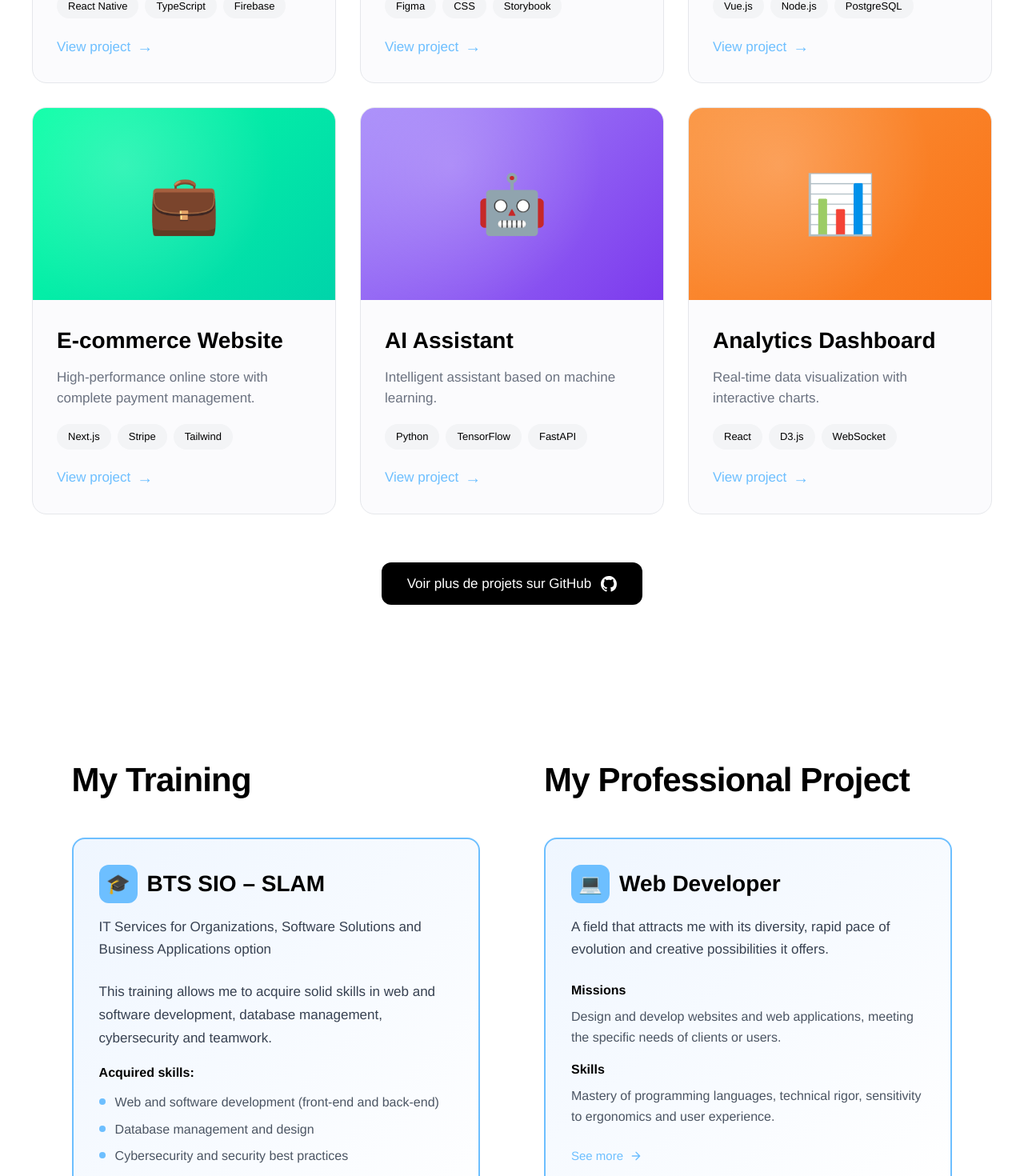
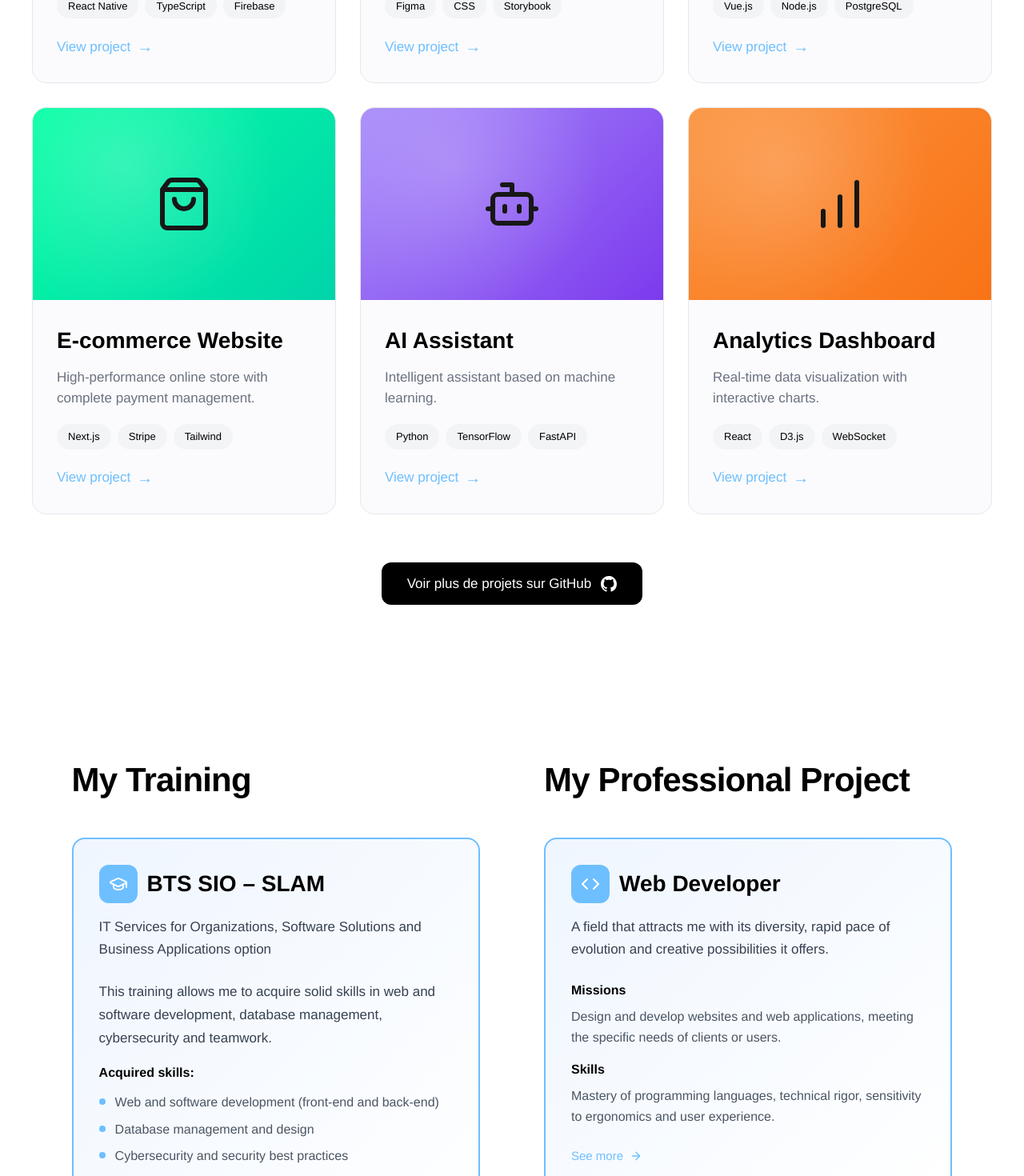
Before and after one commit to rabarijoy/portfolio, a Next.js app: page /en in a window 1280 px wide. Shown: the part 3800-5270 px from the top of the page at 80% size. Built offline with nearby package versions, Linux system fonts and the light colour scheme.

Commit message:
refactor(icons): replace all emojis with lucide-react icons across all components

```diff
--- a/components/Footer.tsx
+++ b/components/Footer.tsx
@@ -1,16 +1,17 @@
 'use client';
 
 import { useTranslations } from 'next-intl';
+import { Github, Linkedin, Mail, LucideIcon } from 'lucide-react';
 import { Container } from './ui/Container';
 
 export function Footer() {
   const t = useTranslations('common');
   const currentYear = new Date().getFullYear();
 
-  const socialLinks = [
-    { name: 'GitHub', href: '#', icon: '🔗' },
-    { name: 'LinkedIn', href: '#', icon: '💼' },
-    { name: 'Email', href: 'mailto:rabarijaonajoy@gmail.com', icon: '✉️' },
+  const socialLinks: { name: string; href: string; icon: LucideIcon }[] = [
+    { name: 'GitHub', href: '#', icon: Github },
+    { name: 'LinkedIn', href: '#', icon: Linkedin },
+    { name: 'Email', href: 'mailto:rabarijaonajoy@gmail.com', icon: Mail },
   ];
 
   return (
@@ -56,16 +57,19 @@ export function Footer() {
           <div>
             <h4 className="text-white font-semibold mb-4">Restons connectés</h4>
             <div className="flex gap-4">
-              {socialLinks.map((link) => (
+              {socialLinks.map((link) => {
+                const IconComponent = link.icon;
+                return (
                   <a
                     key={link.name}
                     href={link.href}
-                  className="w-10 h-10 flex items-center justify-center bg-gray-800 hover:bg-gray-700 rounded-lg transition-colors text-xl"
+                    className="w-10 h-10 flex items-center justify-center bg-gray-800 hover:bg-gray-700 rounded-lg transition-colors"
                     aria-label={link.name}
                   >
-                  {link.icon}
+                    <IconComponent size={20} className="text-gray-300" />
                   </a>
-              ))}
+                );
+              })}
             </div>
           </div>
         </div>
--- a/components/sections/Contact.tsx
+++ b/components/sections/Contact.tsx
@@ -3,6 +3,7 @@
 import { useState } from 'react';
 import { motion } from 'framer-motion';
 import { useTranslations } from 'next-intl';
+import { Briefcase, Link } from 'lucide-react';
 import { Container } from '../ui/Container';
 import { Section } from '../ui/Section';
 import { Button } from '../ui/Button';
@@ -79,8 +80,8 @@ export function Contact() {
                 </div>
 
                 <div className="flex items-start gap-4">
-                  <div className="w-12 h-12 bg-blue-100 rounded-lg flex items-center justify-center text-2xl">
-                    💼
+                  <div className="w-12 h-12 bg-blue-100 rounded-lg flex items-center justify-center">
+                    <Briefcase size={24} className="text-blue-600" />
                   </div>
                   <div>
                     <p className="font-semibold text-gray-900">LinkedIn</p>
@@ -91,8 +92,8 @@ export function Contact() {
                 </div>
 
                 <div className="flex items-start gap-4">
-                  <div className="w-12 h-12 bg-blue-100 rounded-lg flex items-center justify-center text-2xl">
-                    🔗
+                  <div className="w-12 h-12 bg-blue-100 rounded-lg flex items-center justify-center">
+                    <Link size={24} className="text-blue-600" />
                   </div>
                   <div>
                     <p className="font-semibold text-gray-900">GitHub</p>
--- a/components/sections/Formation.tsx
+++ b/components/sections/Formation.tsx
@@ -2,6 +2,7 @@
 
 import { motion } from 'framer-motion';
 import { useTranslations } from 'next-intl';
+import { GraduationCap, Code } from 'lucide-react';
 import { Section } from '../ui/Section';
 
 export function Formation() {
@@ -28,8 +29,8 @@ export function Formation() {
             <div className="flex flex-col gap-6">
               <div className="bg-gradient-to-br from-blue-50 to-white border-2 border-blue-accent rounded-2xl p-6 lg:p-8">
                 <div className="flex items-center gap-3 mb-4">
-                  <div className="w-12 h-12 rounded-xl bg-blue-accent flex items-center justify-center text-white text-[24px]">
-                    🎓
+                  <div className="w-12 h-12 rounded-xl bg-blue-accent flex items-center justify-center text-white">
+                    <GraduationCap size={24} />
                   </div>
                   <h3 className="font-helvetica font-bold text-[24px] lg:text-[28px] text-black">
                     {t('training.degree.name')}
@@ -104,8 +105,8 @@ export function Formation() {
             <div className="flex flex-col gap-6">
               <div className="bg-gradient-to-br from-blue-50 to-white border-2 border-blue-accent rounded-2xl p-6 lg:p-8">
                 <div className="flex items-center gap-3 mb-4">
-                  <div className="w-12 h-12 rounded-xl bg-blue-accent flex items-center justify-center text-white text-[24px]">
-                    💻
+                  <div className="w-12 h-12 rounded-xl bg-blue-accent flex items-center justify-center text-white">
+                    <Code size={24} />
                   </div>
                   <h3 className="font-helvetica font-bold text-[24px] lg:text-[28px] text-black">
                     {t('careers.main.title')}
--- a/components/sections/Portfolio.tsx
+++ b/components/sections/Portfolio.tsx
@@ -3,6 +3,7 @@
 import { useState } from 'react';
 import { motion } from 'framer-motion';
 import { useTranslations } from 'next-intl';
+import { Smartphone, Palette, Rocket, ShoppingBag, Bot, BarChart, LucideIcon } from 'lucide-react';
 import { Section } from '../ui/Section';
 
 interface Project {
@@ -11,7 +12,7 @@ interface Project {
   description: string;
   tags: string[];
   category: string;
-  emoji: string;
+  icon: LucideIcon;
   gradient: string;
 }
 
@@ -34,7 +35,7 @@ export function Portfolio() {
       description: t('projects.mobile.description'),
       tags: ['React Native', 'TypeScript', 'Firebase'],
       category: 'mobile',
-      emoji: '📱',
+      icon: Smartphone,
       gradient: 'linear-gradient(135deg, #6dbfff 0%, #4a9eff 100%)',
     },
     {
@@ -43,7 +44,7 @@ export function Portfolio() {
       description: t('projects.design.description'),
       tags: ['Figma', 'CSS', 'Storybook'],
       category: 'design',
-      emoji: '🎨',
+      icon: Palette,
       gradient: 'linear-gradient(135deg, #ff6b9d 0%, #c454d0 100%)',
     },
     {
@@ -52,7 +53,7 @@ export function Portfolio() {
       description: t('projects.saas.description'),
       tags: ['Vue.js', 'Node.js', 'PostgreSQL'],
       category: 'web',
-      emoji: '🚀',
+      icon: Rocket,
       gradient: 'linear-gradient(135deg, #ffd166 0%, #ff8c42 100%)',
     },
     {
@@ -61,7 +62,7 @@ export function Portfolio() {
       description: t('projects.ecommerce.description'),
       tags: ['Next.js', 'Stripe', 'Tailwind'],
       category: 'web',
-      emoji: '💼',
+      icon: ShoppingBag,
       gradient: 'linear-gradient(135deg, #06ffa5 0%, #00d4aa 100%)',
     },
     {
@@ -70,7 +71,7 @@ export function Portfolio() {
       description: t('projects.ai.description'),
       tags: ['Python', 'TensorFlow', 'FastAPI'],
       category: 'ai',
-      emoji: '🤖',
+      icon: Bot,
       gradient: 'linear-gradient(135deg, #a78bfa 0%, #7c3aed 100%)',
     },
     {
@@ -79,7 +80,7 @@ export function Portfolio() {
       description: t('projects.analytics.description'),
       tags: ['React', 'D3.js', 'WebSocket'],
       category: 'ai',
-      emoji: '📊',
+      icon: BarChart,
       gradient: 'linear-gradient(135deg, #fb923c 0%, #f97316 100%)',
     },
   ];
@@ -131,11 +132,14 @@ export function Portfolio() {
             >
                 {/* Project Image */}
                 <div
-                  className="w-full h-[240px] flex items-center justify-center text-[72px] font-light text-white/90 relative overflow-hidden group"
+                  className="w-full h-[240px] flex items-center justify-center relative overflow-hidden group"
                   style={{ background: project.gradient }}
                 >
                   <div className="absolute inset-0 bg-[radial-gradient(circle_at_30%_30%,rgba(255,255,255,0.2)_0%,transparent_60%)]" />
-                  <span className="relative z-10 group-hover:scale-105 transition-transform duration-400">{project.emoji}</span>
+                  <project.icon
+                    size={72}
+                    className="relative z-10 text-white/90 group-hover:scale-105 transition-transform duration-400"
+                  />
                 </div>
 
                 {/* Project Content */}
```
Also changed, not shown: package.json (+14 -13 lines), 1 other file (tests, documents, lock files or other folders). Lines whose indentation alone changed are shown as unchanged.
